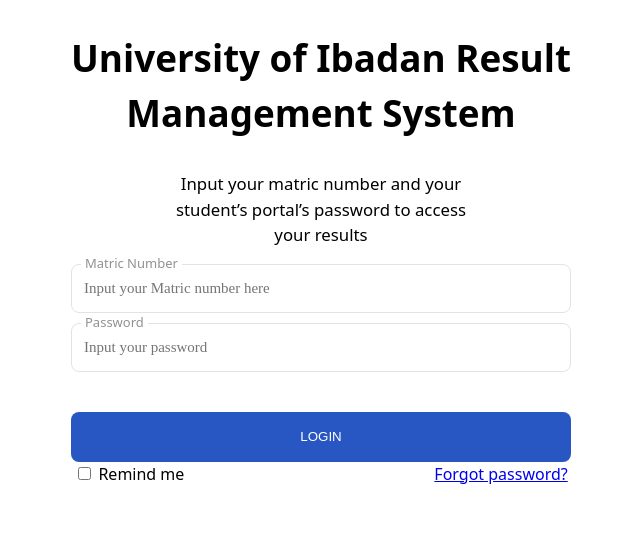
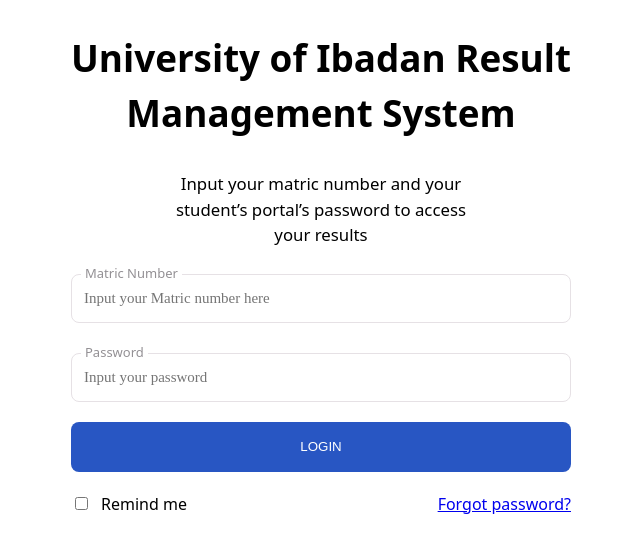
Before and after one commit to Qudusayo/ui_rms, a React (Vite) app: page / in a window 1280 px wide. Shown: the top 552 px of the page, without its empty margins (319-959 px from the left). Built offline with nearby package versions, Linux system fonts and the light colour scheme.

Commit message:
Login_page Updated

```diff
--- a/src/pages/login-page.tsx
+++ b/src/pages/login-page.tsx
@@ -4,7 +4,8 @@
 import Button from "../components/Button";
 
 const FormContainer = styled.section`
-  width: 500px;
+  width: 90%;
+  max-width: 500px;
   margin: 0px auto;
   text-align: center;
 `;
@@ -23,8 +24,26 @@
 `;
 
 const InputSide = styled.div`
-  margin-bottom: 40px;
+  display: flex;
+  flex-direction: column;
+  gap: 20px;
 `;
+
+const FormFooter = styled.div`
+  display: flex;
+  align-items: center;
+  justify-content: space-between;
+`;
+
+const CheckboxContainer = styled.div`
+  display: flex;
+  align-items: center;
+  gap: 10px;
+`;
+
+const ButtonWrapper = styled.div`
+  margin: 20px auto;
+`
 
 export const LoginPage = () => {
   return <FormContainer>
@@ -32,12 +51,19 @@
     <Pg>Input your matric number and your student’s portal’s password to access your results</Pg>
     <form action="#">
       <InputSide>
-      <InputContainer name="Matric Number" placeholder="Input your Matric number here" />
-      <InputContainer name="Password" placeholder="Input your password" />
+        <InputContainer name="Matric Number" placeholder="Input your Matric number here" />
+        <InputContainer name="Password" placeholder="Input your password" />
       </InputSide>
-      <Button name="Login"/>
-      <input type="checkbox" /> <span>Remind me</span>
-      <Link to="/password-reset" style={{ marginLeft: "50%" }}>Forgot password?</Link>
+      <ButtonWrapper>
+        <Button name="Login" handleClick={() => console.log("Logging in")} />
+      </ButtonWrapper>
+      <FormFooter>
+        <CheckboxContainer>
+          <input type="checkbox" />
+          <span>Remind me</span>
+        </CheckboxContainer>
+        <Link to="/password-reset">Forgot password?</Link>
+      </FormFooter>
     </form>
 
   </FormContainer>;
```
